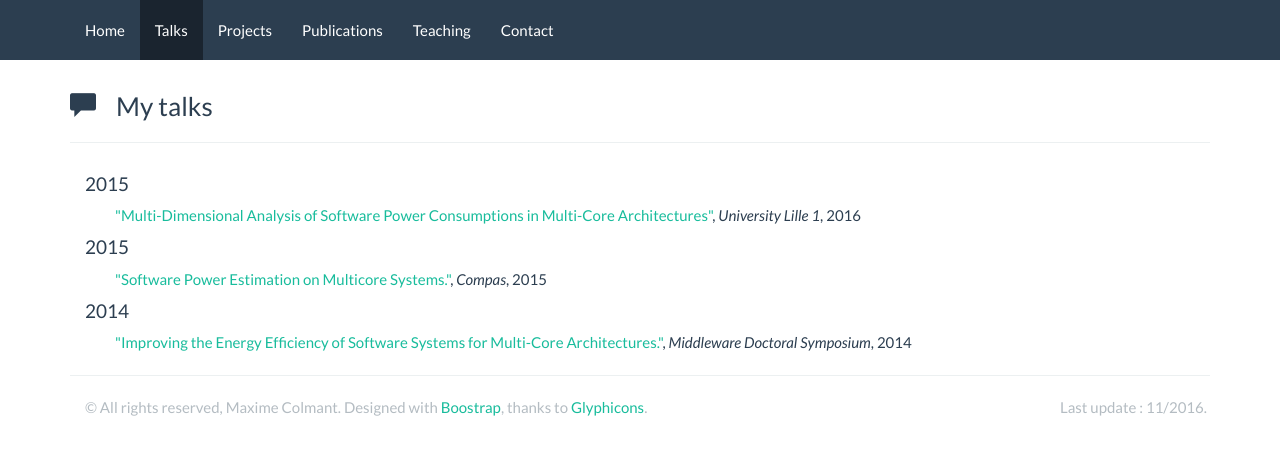
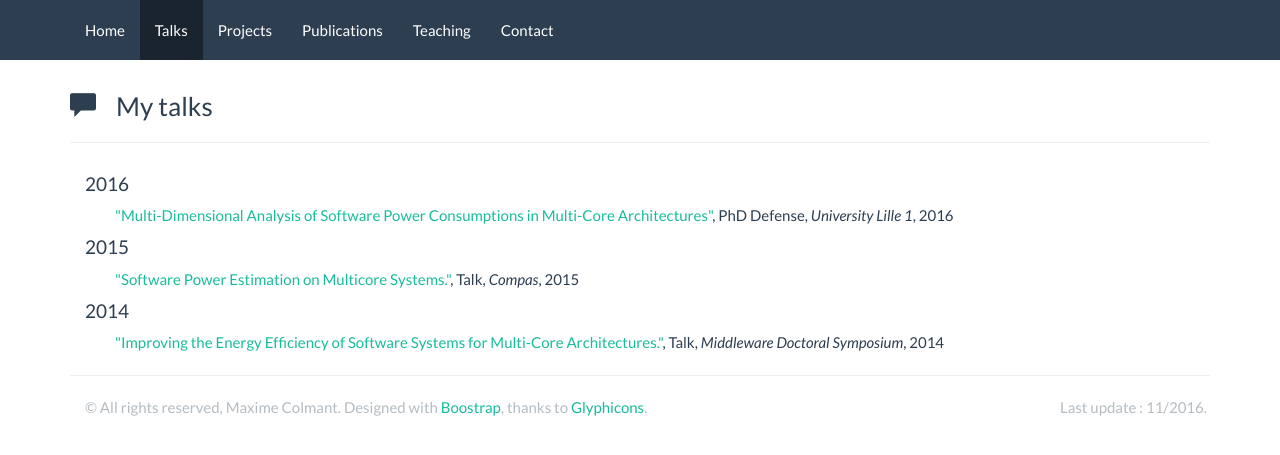
Before and after one commit to mcolmant/mcolmant.github.io, a Jekyll site: the page built from talks/index.html, in a window 1280 px wide. Shown: the top 455 px of the page. Built offline with Jekyll 4.4.1, drawn with Linux system fonts in a browser that asks for light colours.

Commit message:
fix: talk year problem

```diff
--- a/talks/index.html
+++ b/talks/index.html
@@ -13,10 +13,10 @@ additional_js: ''
     <hr>
 
     <div class="col-md-12">
-      <h4>2015</h4>
+      <h4>2016</h4>
       <div class="col-md-12">
         <div class="col-md-12">
-          <a href="{{ "/docs/colmant-defense-16.pdf" | prepend: site.baseurl }}">"Multi-Dimensional Analysis of Software Power Consumptions in Multi-Core Architectures"</a>, <em>University Lille 1</em>, 2016
+          <a href="{{ "/docs/colmant-defense-16.pdf" | prepend: site.baseurl }}">"Multi-Dimensional Analysis of Software Power Consumptions in Multi-Core Architectures"</a>, PhD Defense, <em>University Lille 1</em>, 2016
         </div>
       </div>
     </div>
@@ -25,7 +25,7 @@ additional_js: ''
       <h4>2015</h4>
       <div class="col-md-12">
         <div class="col-md-12">
-          <a href="{{ "/docs/colmant-compas-15.pdf" | prepend: site.baseurl }}">"Software Power Estimation on Multicore Systems."</a>, <em>Compas</em>, 2015
+          <a href="{{ "/docs/colmant-compas-15.pdf" | prepend: site.baseurl }}">"Software Power Estimation on Multicore Systems."</a>, Talk, <em>Compas</em>, 2015
         </div>
       </div>
     </div>
@@ -34,7 +34,7 @@ additional_js: ''
       <h4>2014</h4>
       <div class="col-md-12">
         <div class="col-md-12">
-          <a href="{{ "/docs/colmant-middleware-14.pdf" | prepend: site.baseurl }}">"Improving the Energy Efficiency of Software Systems for Multi-Core Architectures."</a>, <em>Middleware Doctoral Symposium</em>, 2014
+          <a href="{{ "/docs/colmant-middleware-14.pdf" | prepend: site.baseurl }}">"Improving the Energy Efficiency of Software Systems for Multi-Core Architectures."</a>, Talk, <em>Middleware Doctoral Symposium</em>, 2014
         </div>
       </div>
     </div>
```
